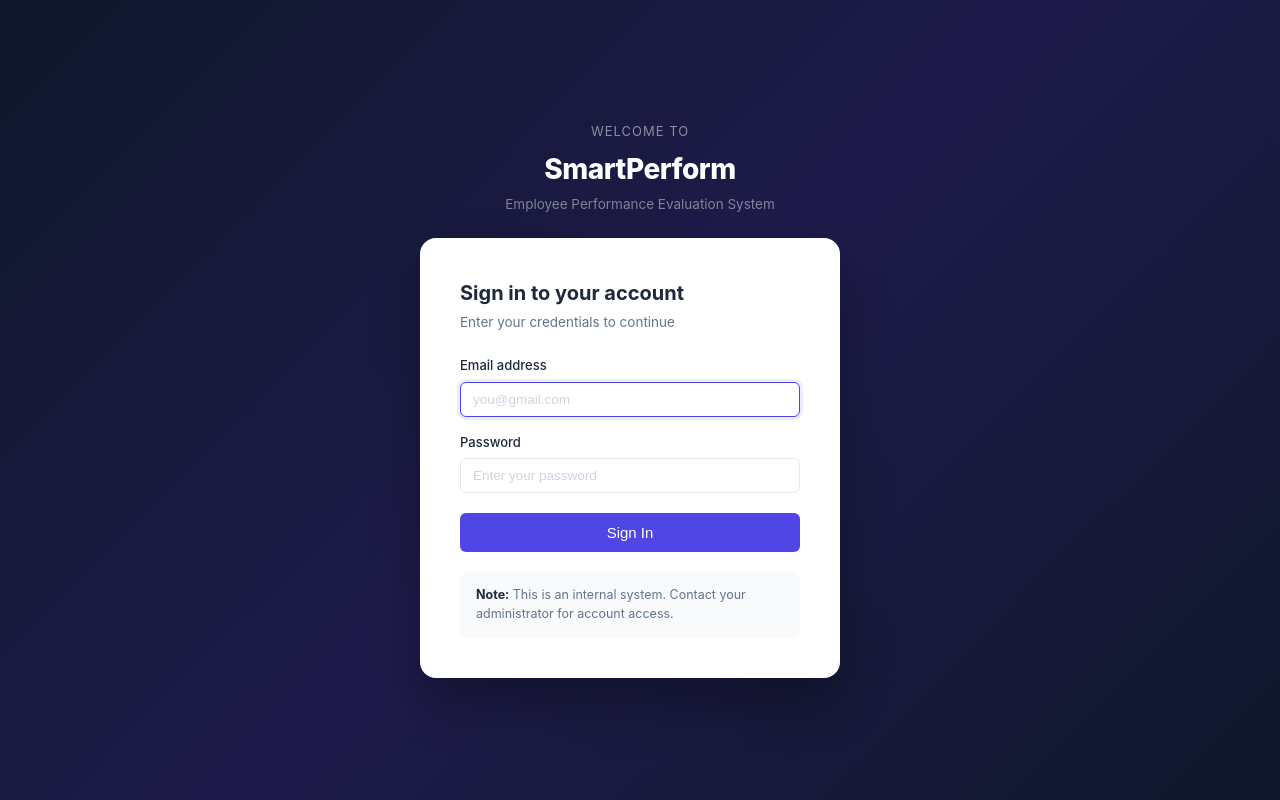
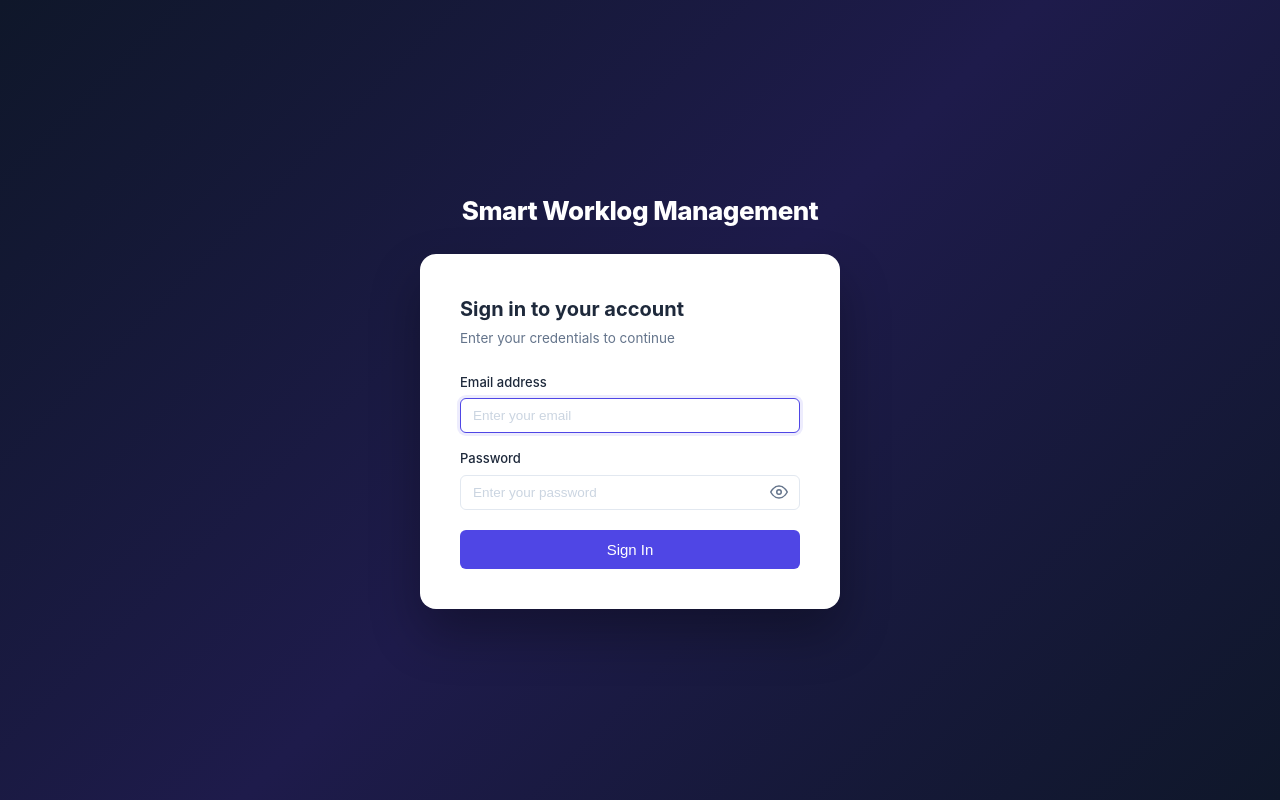
Before and after one commit to Aakriti077/Smart-Worklog-Management, a React app in the folder frontend/: page /login in a window 1280 px wide. Built offline with nearby package versions, Linux system fonts and the light colour scheme; the HTML template or start-up script is replaced by a standard one.

Commit message:
Update login page: rename header, remove note, add password visibility toggle

```diff
--- a/frontend/src/pages/Login.jsx
+++ b/frontend/src/pages/Login.jsx
@@ -5,6 +5,7 @@
 export default function Login() {
   const [email, setEmail] = useState('')
   const [password, setPassword] = useState('')
+  const [showPassword, setShowPassword] = useState(false)
   const [error, setError] = useState('')
   const [loading, setLoading] = useState(false)
   const { login, user } = useAuth()
@@ -36,9 +37,7 @@
       <div style={{ width: '100%', maxWidth: 440 }}>
         {/* Header above card */}
         <div style={{ textAlign: 'center', marginBottom: 24 }}>
-          <div style={{ fontSize: 13, color: 'rgba(255,255,255,0.5)', letterSpacing: 1, textTransform: 'uppercase', marginBottom: 6 }}>Welcome to</div>
-          <div style={{ fontSize: 28, fontWeight: 800, color: '#fff', letterSpacing: -0.5 }}>SmartPerform</div>
-          <div style={{ fontSize: 13.5, color: 'rgba(255,255,255,0.45)', marginTop: 4 }}>Employee Performance Evaluation System</div>
+          <div style={{ fontSize: 26, fontWeight: 800, color: '#fff', letterSpacing: -0.5 }}>Smart Worklog Management</div>
         </div>
 
         <div className="login-card">
@@ -55,21 +54,47 @@
                 type="email"
                 value={email}
                 onChange={e => setEmail(e.target.value)}
-                placeholder="you@gmail.com"
+                placeholder="Enter your email"
                 required
                 autoFocus
               />
             </div>
             <div className="form-group">
               <label className="form-label">Password</label>
+              <div style={{ position: 'relative' }}>
                 <input
                   className="form-input"
-                type="password"
+                  type={showPassword ? 'text' : 'password'}
                   value={password}
                   onChange={e => setPassword(e.target.value)}
                   placeholder="Enter your password"
+                  style={{ paddingRight: 42 }}
                   required
                 />
+                <button
+                  type="button"
+                  onClick={() => setShowPassword(v => !v)}
+                  style={{
+                    position: 'absolute', right: 12, top: '50%', transform: 'translateY(-50%)',
+                    background: 'none', border: 'none', cursor: 'pointer', color: 'var(--text-muted)',
+                    padding: 0, display: 'flex', alignItems: 'center',
+                  }}
+                  tabIndex={-1}
+                >
+                  {showPassword ? (
+                    <svg width="18" height="18" viewBox="0 0 24 24" fill="none" stroke="currentColor" strokeWidth="2" strokeLinecap="round" strokeLinejoin="round">
+                      <path d="M17.94 17.94A10.07 10.07 0 0 1 12 20c-7 0-11-8-11-8a18.45 18.45 0 0 1 5.06-5.94"/>
+                      <path d="M9.9 4.24A9.12 9.12 0 0 1 12 4c7 0 11 8 11 8a18.5 18.5 0 0 1-2.16 3.19"/>
+                      <line x1="1" y1="1" x2="23" y2="23"/>
+                    </svg>
+                  ) : (
+                    <svg width="18" height="18" viewBox="0 0 24 24" fill="none" stroke="currentColor" strokeWidth="2" strokeLinecap="round" strokeLinejoin="round">
+                      <path d="M1 12s4-8 11-8 11 8 11 8-4 8-11 8-11-8-11-8z"/>
+                      <circle cx="12" cy="12" r="3"/>
+                    </svg>
+                  )}
+                </button>
+              </div>
             </div>
             <button
               type="submit"
@@ -81,9 +106,6 @@
             </button>
           </form>
 
-          <div style={{ marginTop: 20, padding: '14px 16px', background: '#f8fafc', borderRadius: 8, fontSize: 12.5, color: 'var(--text-muted)' }}>
-            <strong style={{ color: 'var(--text)' }}>Note:</strong> This is an internal system. Contact your administrator for account access.
-          </div>
         </div>
       </div>
     </div>
```
Lines whose indentation alone changed are shown as unchanged.
